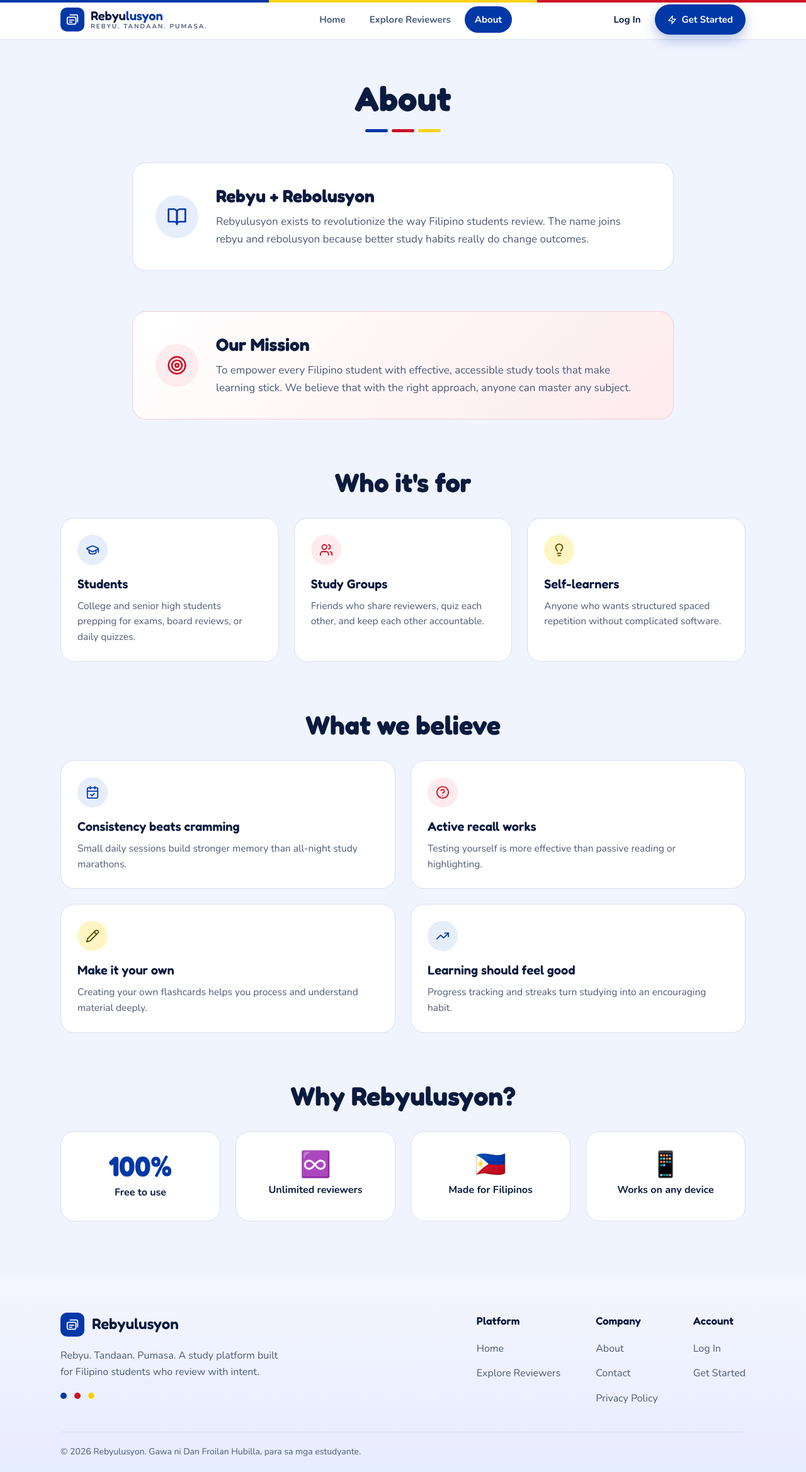
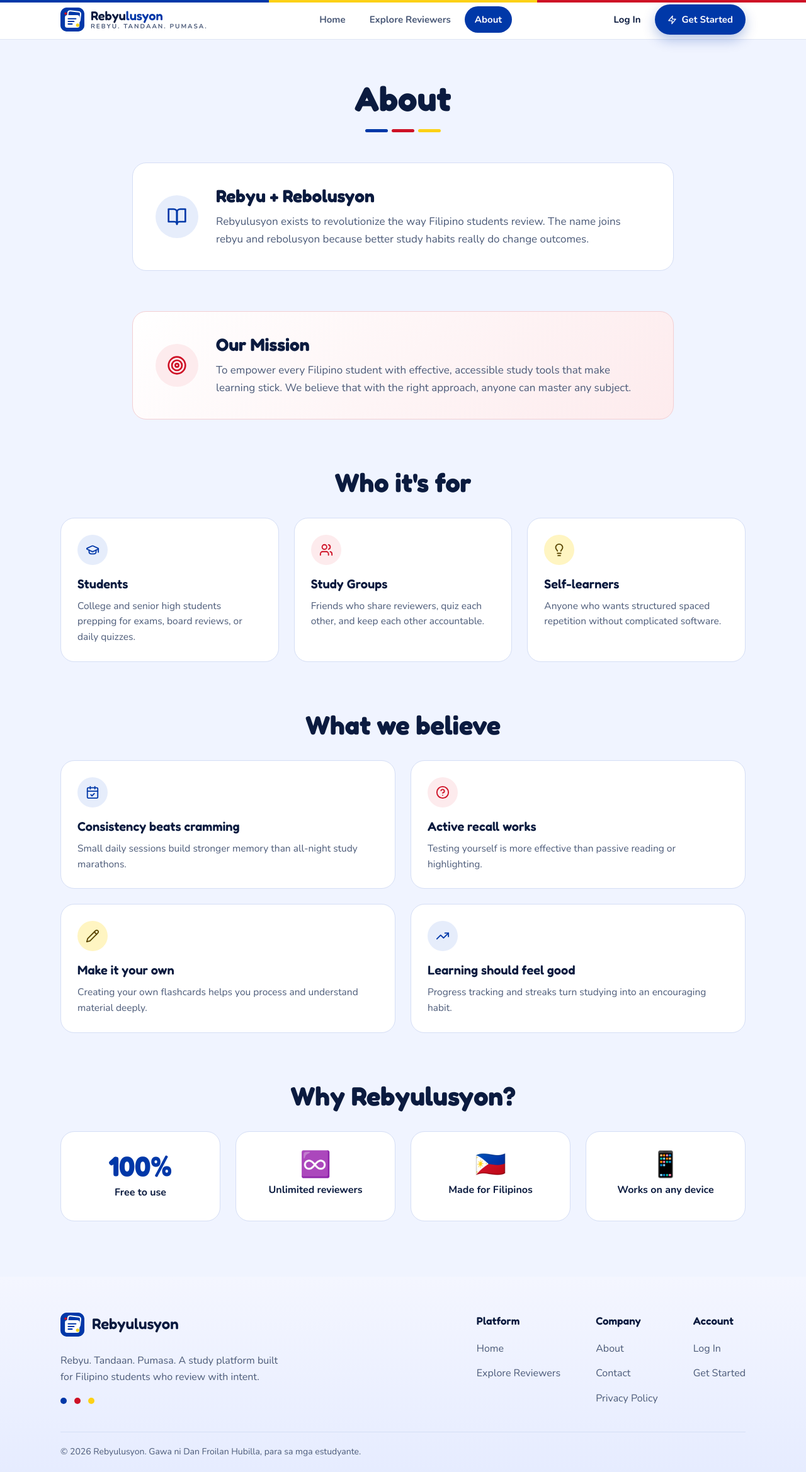
Before and after one commit to ranfuro-dev/Rebyulusyon, an ASP.NET Core app: page /About in a window 1280 px wide. Shown: the whole page at 63% size. Run offline with ASP.NET Core 8, Linux system fonts and the light colour scheme.

Commit message:
Use custom icon across site

```diff
--- a/Pages/Shared/_Layout.cshtml
+++ b/Pages/Shared/_Layout.cshtml
@@ -48,9 +48,9 @@
     <meta name="twitter:card" content="summary_large_image" />
     <meta name="twitter:image" content="@socialImageUrl" />
     @* Use the sharp SVG mark where supported, with PNG and ICO files for browser compatibility. *@
-    <link rel="icon" type="image/svg+xml" href="~/favicon.svg" asp-append-version="true" />
-    <link rel="icon" type="image/png" sizes="256x256" href="~/favicon.png" asp-append-version="true" />
-    <link rel="alternate icon" type="image/x-icon" href="~/favicon.ico" asp-append-version="true" />
+    <link rel="icon" type="image/svg+xml" href="~/favicon.svg?v=2" asp-append-version="true" />
+    <link rel="icon" type="image/png" sizes="256x256" href="~/favicon.png?v=2" asp-append-version="true" />
+    <link rel="alternate icon" type="image/x-icon" href="~/favicon.ico?v=2" asp-append-version="true" />
 
     @* This tells the page that JavaScript is working, by adding the word "js" to the page.
        The scroll animation in site.css only hides things when this word is there,
@@ -97,10 +97,8 @@
 
             @* LEFT SIDE: the Rebyulusyon logo. Clicking it goes to the Home page ("/") *@
             <a class="brand" href="/">
-                @* This is for the blue square with the flashcard picture.
-                   "partial" brings in the picture from _Icon.cshtml,
-                   and "flashcard" tells it which picture to draw *@
-                <span class="brand-mark"><partial name="_Icon" model='"flashcard"' /></span>
+                @* This uses the same custom mark as the browser tab icon. *@
+                <img class="brand-mark" src="~/favicon.svg" asp-append-version="true" alt="" />
 
                 @* The name and the small tagline. The CSS puts the tagline under the name *@
                 <span class="brand-text">
--- a/Pages/_Footer.cshtml
+++ b/Pages/_Footer.cshtml
@@ -8,7 +8,7 @@
         <div class="footer-top">
             <div class="footer-brand">
                 <a class="footer-logo" href="/">
-                    <span class="brand-mark"><partial name="_Icon" model='"flashcard"' /></span>
+                    <img class="brand-mark" src="~/favicon.svg" asp-append-version="true" alt="" />
                     <span class="footer-logo-name">Rebyulusyon</span>
                 </a>
 
```
Also changed, not shown: Pages/_DashboardLayout.cshtml (+6 -5 lines).
